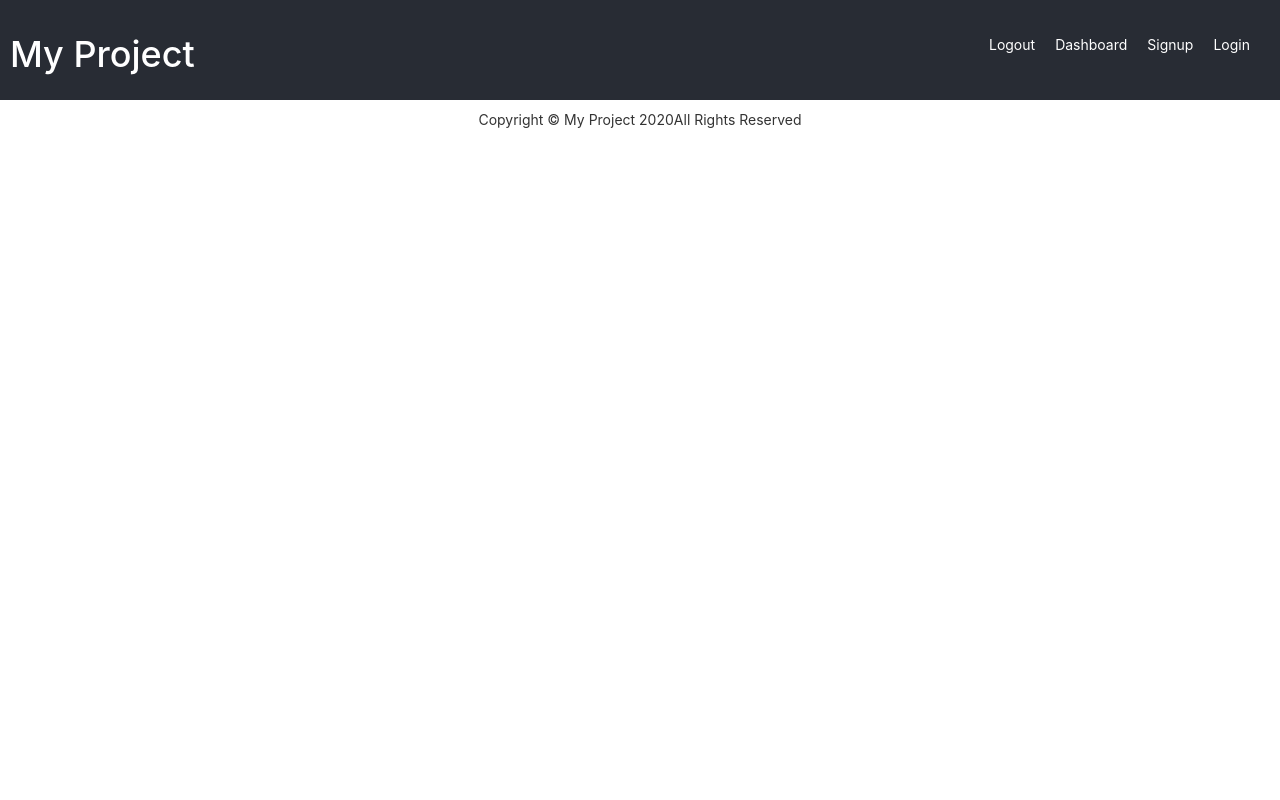
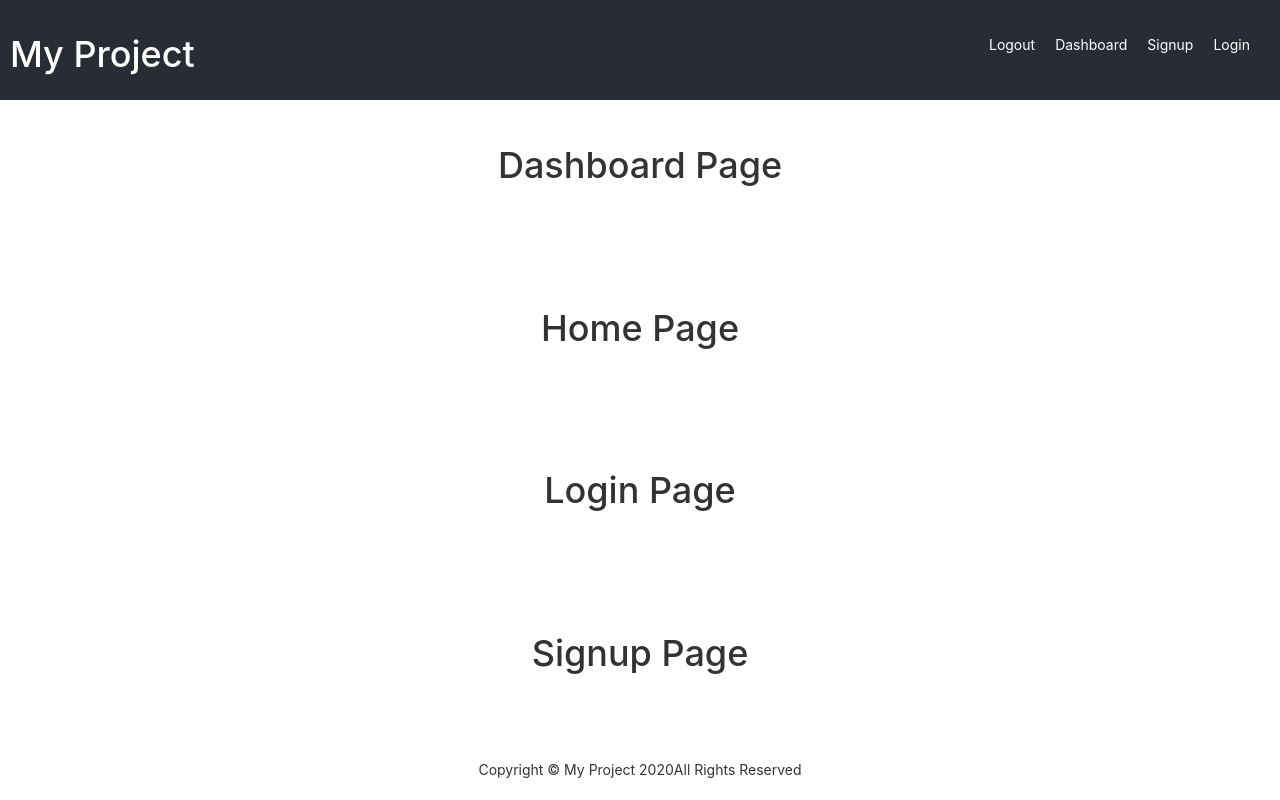
Before and after one commit to blunsford2017/Task-Manager, a React (Create React App) app: page / in a window 1280 px wide. Built offline with nearby package versions, Linux system fonts and the light colour scheme.

Commit message:
Adds router, dashboard page, homepage, loginpage, and signup page basic functions

```diff
--- a/package.json
+++ b/package.json
@@ -8,6 +8,7 @@
     "@testing-library/user-event": "^12.5.0",
     "react": "^17.0.1",
     "react-dom": "^17.0.1",
+    "react-router-dom": "^5.2.0",
     "react-scripts": "4.0.1",
     "web-vitals": "^0.2.4"
   },
--- a/src/App.js
+++ b/src/App.js
@@ -1,13 +1,25 @@
+// Always in app
 import logo from './logo.svg';
 import './App.css';
 
+// import fromcomponents
 import Header from './Components/Header/Header';
 import Footer from './Components/Footer/Footer';
+
+//Import from pages
+import DahsboardPage from './Pages/DashboardPage';
+import HomePage from './Pages/HomePage';
+import LoginPage from './Pages/LoginPage';
+import SignupPage from './Pages/SignupPage';
 
 function App() {
   return (
     <div className="App">
       <Header />
+      <DahsboardPage />
+      <HomePage />
+      <LoginPage />
+      <SignupPage />
       <Footer />
     </div>
   );
--- /dev/null
+++ b/src/Pages/DashboardPage.js
@@ -0,0 +1,10 @@
+function DashboardPage (props) {
+    return(
+       <div className="Page">
+           <h1>Dashboard Page</h1>
+       </div>
+    )
+
+};
+
+export default DashboardPage;
--- /dev/null
+++ b/src/Pages/HomePage.js
@@ -0,0 +1,10 @@
+function HomePage (props) {
+    return(
+       <div className="Page">
+           <h1>Home Page</h1>
+       </div>
+    )
+
+};
+
+export default HomePage;
--- /dev/null
+++ b/src/Pages/LoginPage.js
@@ -0,0 +1,10 @@
+function LoginPage (props) {
+    return(
+       <div className="Page">
+           <h1>Login Page</h1>
+       </div>
+    )
+
+};
+
+export default LoginPage;
--- /dev/null
+++ b/src/Pages/SignupPage.js
@@ -0,0 +1,10 @@
+function SignupPage (props) {
+    return(
+       <div className="Page">
+           <h1>Signup Page</h1>
+       </div>
+    )
+
+};
+
+export default SignupPage;
--- a/src/index.css
+++ b/src/index.css
@@ -15,3 +15,14 @@ code {
   font-family: source-code-pro, Menlo, Monaco, Consolas, 'Courier New',
     monospace;
 }
+
+.Page {
+  flex-grow: 1;
+  display: flex;
+  flex-direction: column;
+  justify-content: center;
+  align-items: center;
+}
+.Page > h1 {
+  margin-bottom: 50px;
+}
--- a/src/index.js
+++ b/src/index.js
@@ -3,10 +3,13 @@ import ReactDOM from 'react-dom';
 import './index.css';
 import App from './App';
 import reportWebVitals from './reportWebVitals';
+import {BrowserRouter as Router} from 'react-router-dom';
 
 ReactDOM.render(
   <React.StrictMode>
-    <App />
+    <Router>
+      <App />
+    </Router>
   </React.StrictMode>,
   document.getElementById('root')
 );
```
Also changed, not shown: 2 other files (tests, documents, lock files or other folders).
